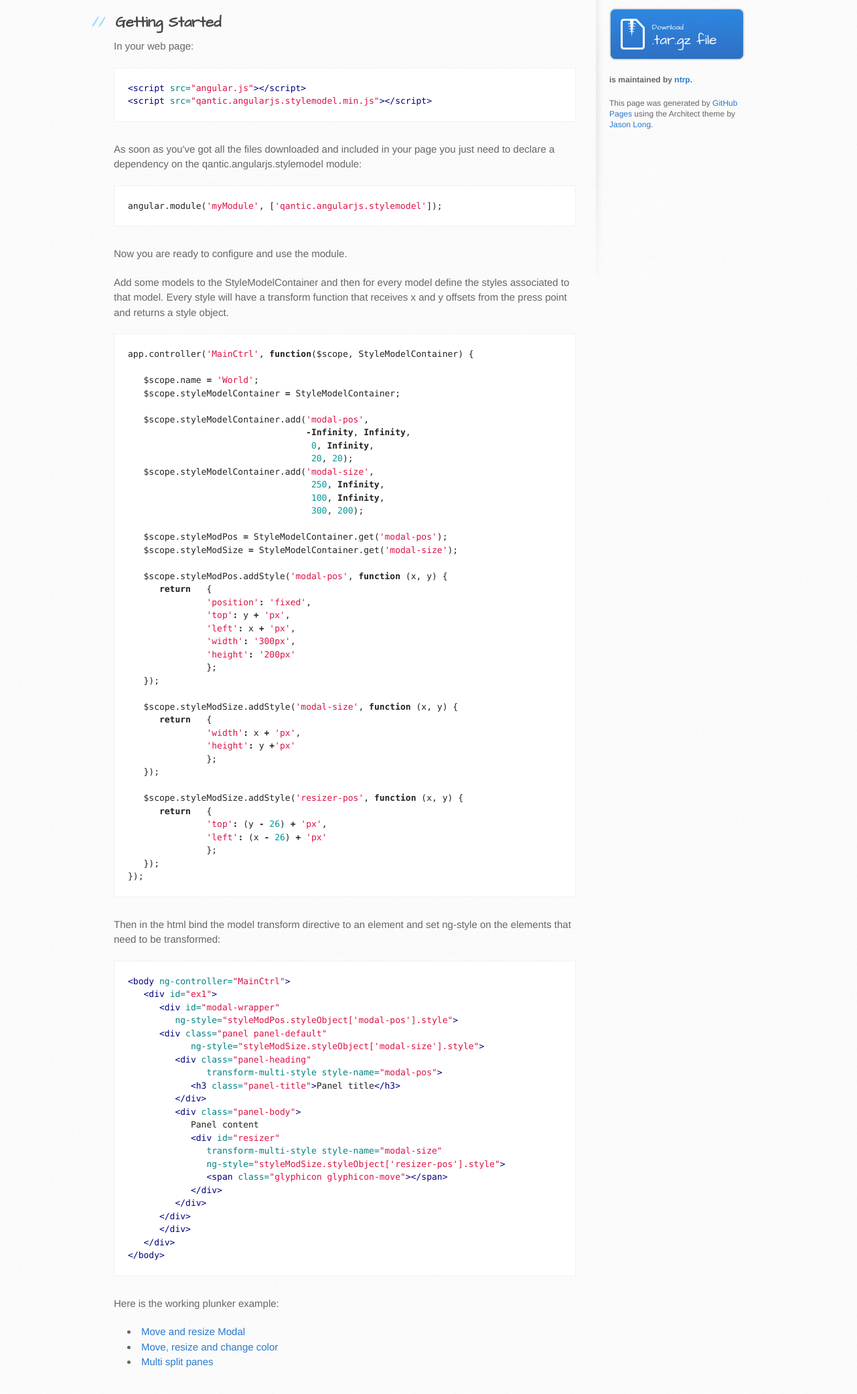
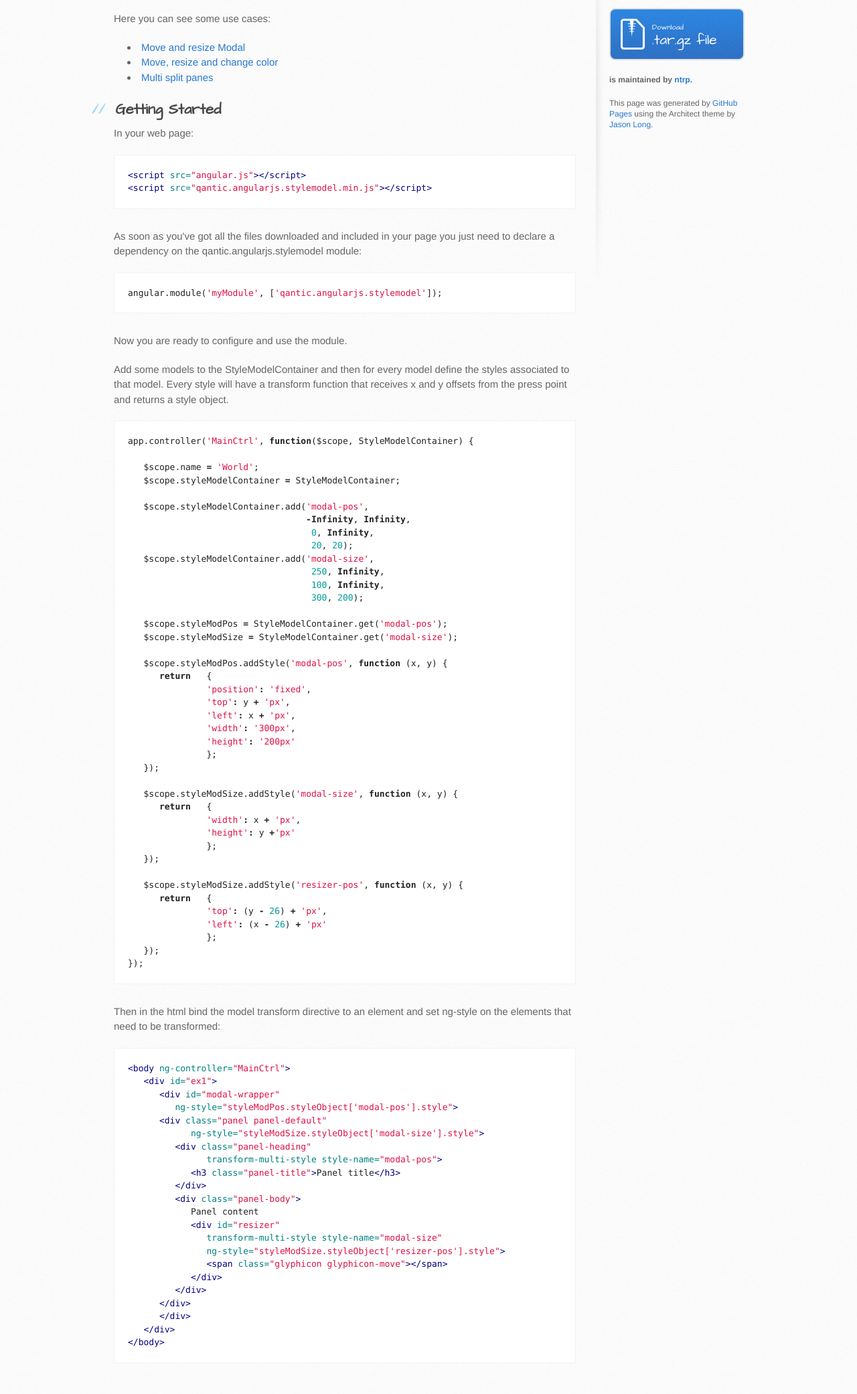
Before and after one commit to ntrp/angular-style-bindings, a plain HTML site: page index.html in a window 1280 px wide. Shown: the part 460-2542 px from the top of the page at 67% size. Drawn offline with Linux system fonts and the light colour scheme.

```diff
--- a/index.html
+++ b/index.html
@@ -33,7 +33,13 @@
 
 <p>The module is not yet optimized but it is very flexible and powerful.</p>
 
-<h2>
+<p>Here you can see some use cases: </p>
+
+<ul>
+<li><a href="http://plnkr.co/edit/mgCfrpwAzTRJUIO3Gqv4?p=preview">Move and resize Modal</a></li>
+<li><a href="http://plnkr.co/edit/9Z8JbQDszvoM96TyyoFh?p=preview">Move, resize and change color</a></li>
+<li><a href="http://plnkr.co/edit/7ZAY9L?p=preview">Multi split panes</a></li>
+</ul><h2>
 <a name="getting-started" class="anchor" href="#getting-started"><span class="octicon octicon-link"></span></a>Getting Started</h2>
 
 <p>In your web page:</p>
@@ -119,14 +125,6 @@
    <span class="nt">&lt;/div&gt;</span>
 <span class="nt">&lt;/body&gt;</span>
 </pre></div>
-
-<p>Here is the working plunker example: </p>
-
-<ul>
-<li><a href="http://plnkr.co/edit/mgCfrpwAzTRJUIO3Gqv4?p=preview">Move and resize Modal</a></li>
-<li><a href="http://plnkr.co/edit/9Z8JbQDszvoM96TyyoFh?p=preview">Move, resize and change color</a></li>
-<li><a href="http://plnkr.co/edit/7ZAY9L?p=preview">Multi split panes</a></li>
-</ul>
         </section>
 
         <aside id="sidebar">
```
Also changed, not shown: params.json (+1 -1 lines).
